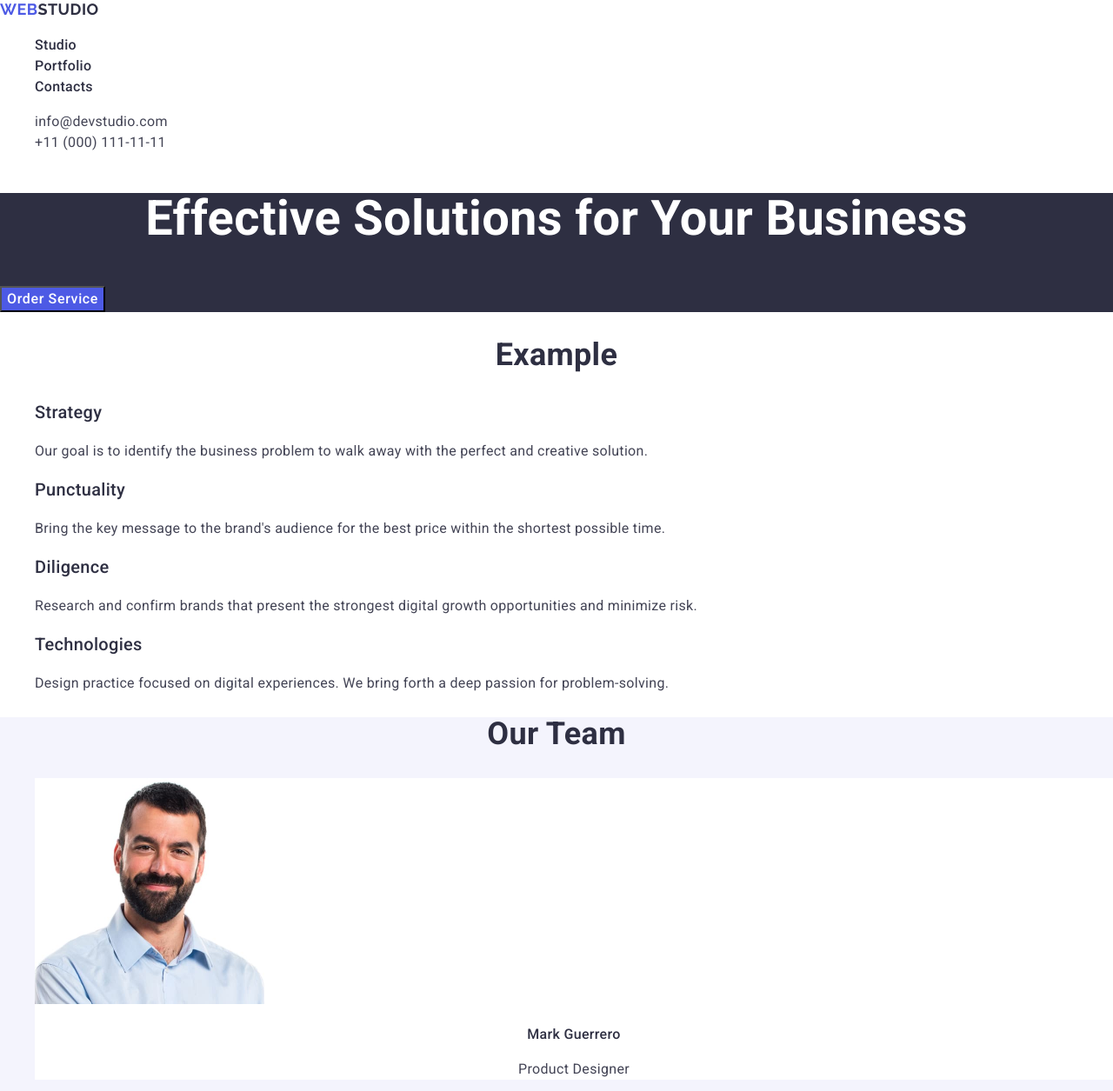
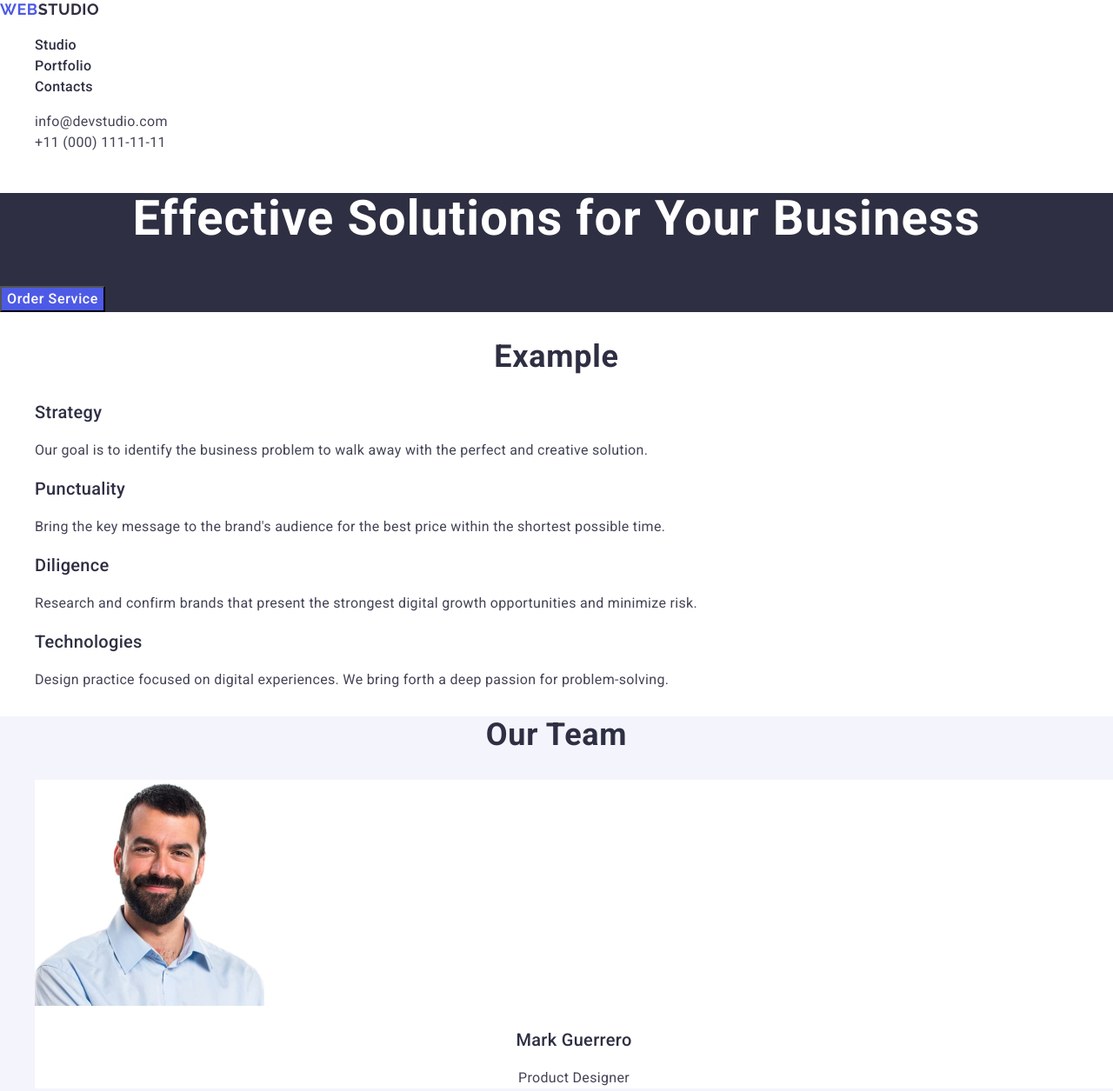
Before and after one commit to fesych-maria/goit-markup-hw-02, a plain HTML site: page index.html in a window 1280 px wide. Shown: the top 1255 px of the page at 87% size. Drawn offline with nearby package versions, Linux system fonts and the light colour scheme.

Commit message:
check second time

```diff
--- a/css/styles.css
+++ b/css/styles.css
@@ -28,7 +28,7 @@ a {
   font-weight: 700;
   font-size: 18px;
   line-height: 1.17;
-  letter-spacing: 0.48px;
+  letter-spacing: 0.03em;
   text-transform: uppercase;
   color: #4d5ae5;
 }
@@ -62,6 +62,7 @@ a {
   color: #ffffff;
   text-transform: capitalize;
   text-align: center;
+  letter-spacing: 0.02em;
 }
 
 .title-for {
@@ -90,6 +91,7 @@ a {
   font-weight: 500;
   font-size: 20px;
   color: #2e2f42;
+  line-height: 1.2;
 }
 
 .feature-description,
@@ -97,7 +99,16 @@ a {
 .project-name,
 .project-type {
   text-align: left;
-  line-height: 1.2;
+}
+
+.feature-description,
+.project-type {
+  line-height: 1.5;
+  letter-spacing: 0.02em;
+}
+
+.project-name {
+  letter-spacing: 0.02em;
 }
 
 .team-members {
@@ -115,11 +126,17 @@ a {
   text-align: center;
   font-weight: 800;
   font-size: 36px;
-  line-height: 1.11;
+  line-height: 1.2;
   text-transform: capitalize;
+  letter-spacing: 0.02em;
 }
 
-.member-name,
+.member-name {
+  text-align: center;
+  font-size: 20px;
+  line-height: 1.2;
+}
+
 .job-position {
   text-align: center;
   font-size: 16px;
--- a/index.html
+++ b/index.html
@@ -41,11 +41,15 @@
       <address class="link-list">
         <ul>
           <li>
-            <a href="mailto:info@devstudio.com" class="mail-link"
+            <a href="mailto:info@devstudio.com" class="address-link"
               >info@devstudio.com</a
             ><br />
           </li>
-          <li><a href="tel:+110001111111">+11 (000) 111-11-11</a><br /></li>
+          <li>
+            <a href="tel:+110001111111" class="address-link"
+              >+11 (000) 111-11-11</a
+            ><br />
+          </li>
         </ul>
       </address>
     </header>
```
